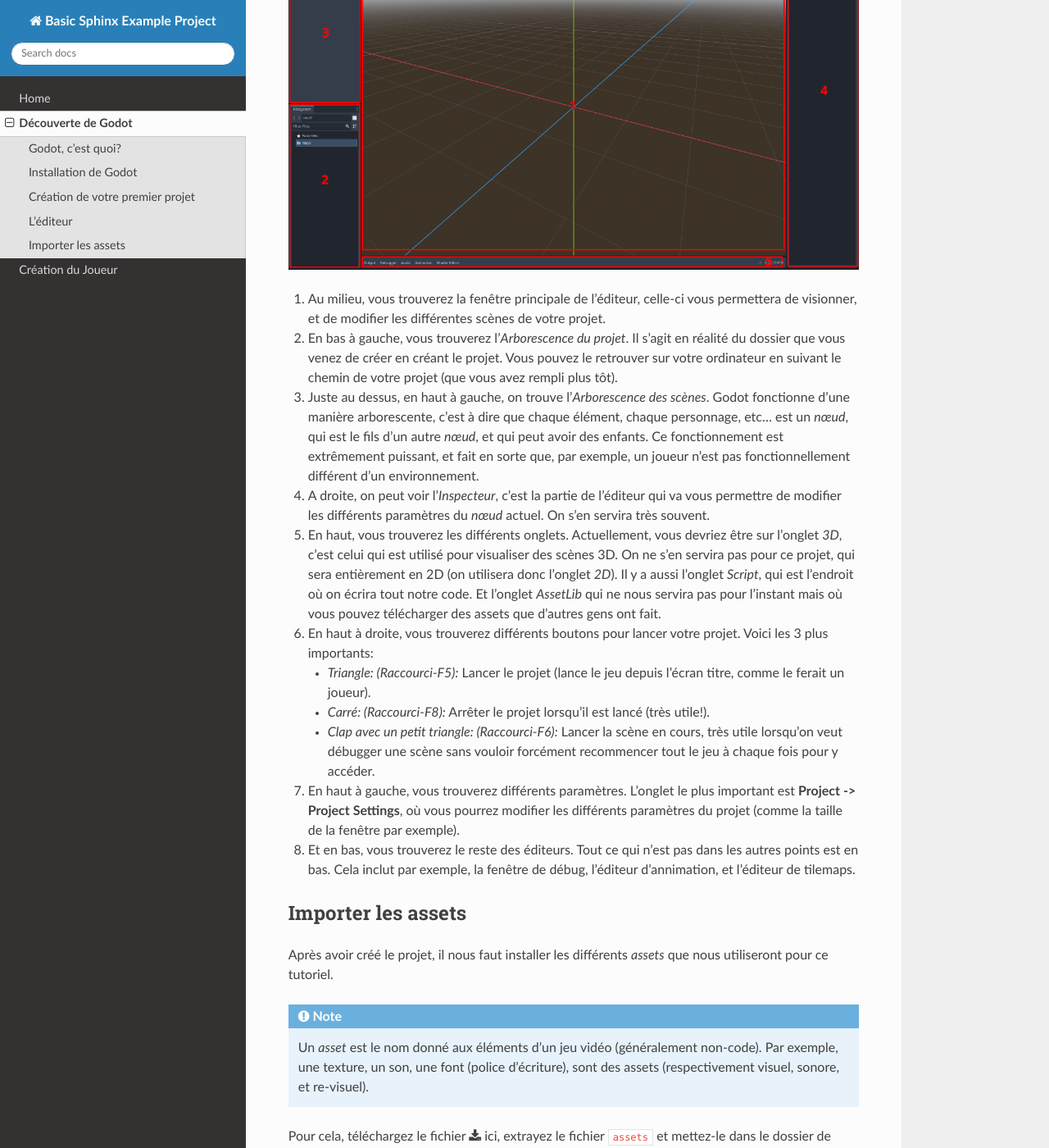
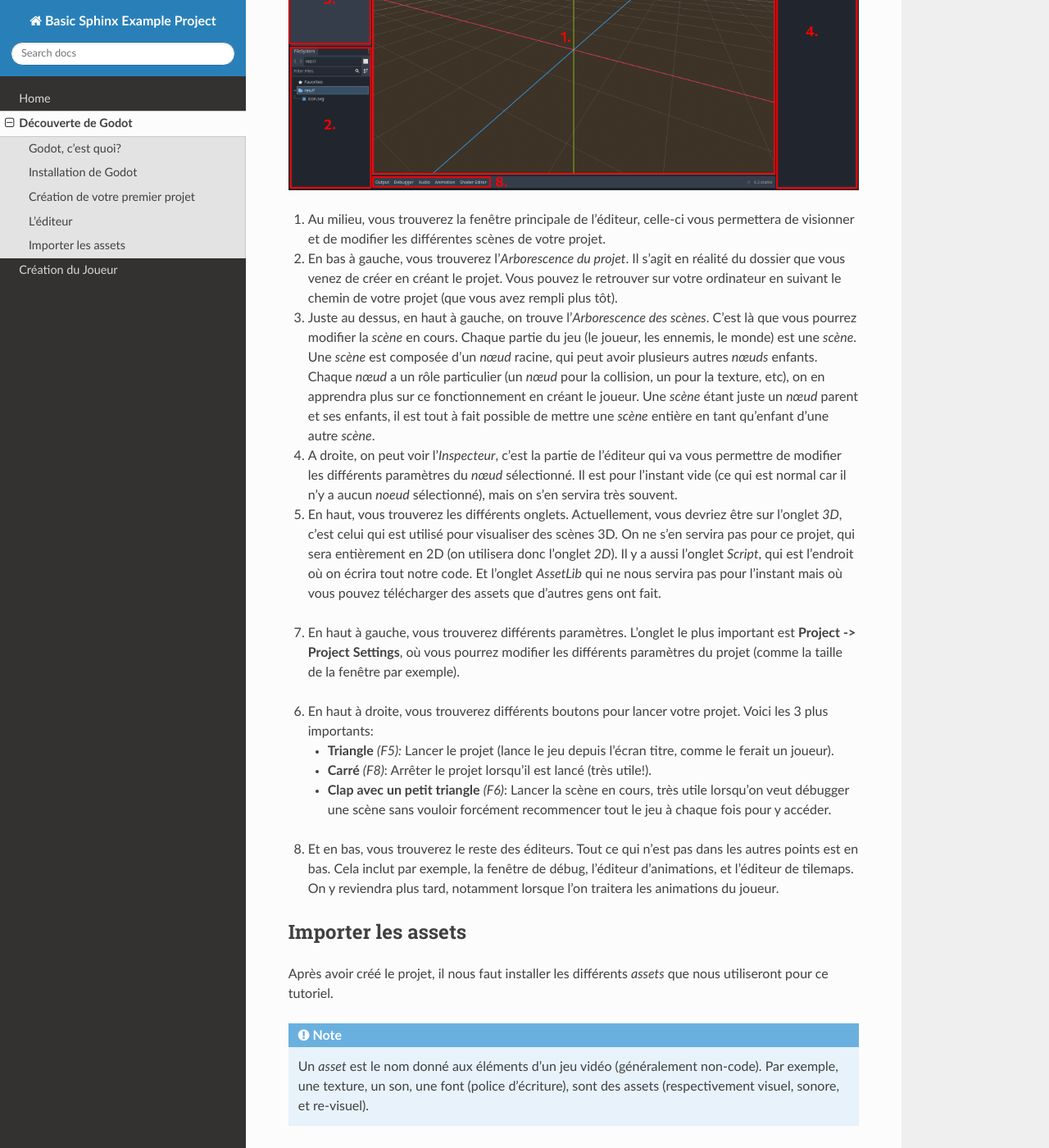
Before and after one commit to iceknith/Godot-Cours-Arcadia---Tower-Protector-Tutoriel, a Sphinx documentation site: the page built from docs/decouverte-godot.rst, in a window 1280 px wide and 1400 px high, scrolled down 2595 px. Shown: the whole window at 82% size. Built offline with Sphinx 7.4.7 and the Read the Docs theme 2.0.0, drawn with Linux system fonts in a browser that asks for light colours; some of the changed text lies outside the part shown.

Commit message:
Corrections

```diff
--- a/docs/decouverte-godot.rst
+++ b/docs/decouverte-godot.rst
@@ -54,23 +54,33 @@ L'éditeur
 
 Dans cette sous-partie, nous allons décrire les différents éléments qui composent l'éditeur:
 
-[note: changer l'image pour inclure les nouveaux numéros]
+.. image:: img/fulleditor.png
 
-.. image:: img/editor.png
-
-1. Au milieu, vous trouverez la fenêtre principale de l'éditeur, celle-ci vous permettera de visionner, et de modifier les différentes scènes de votre projet.
-2. En bas à gauche, vous trouverez l'*Arborescence du projet*. Il s'agit en réalité du dossier que vous venez de créer en créant le projet. Vous pouvez le retrouver sur votre ordinateur en suivant le chemin de votre projet (que vous avez rempli plus tôt).
-3. Juste au dessus, en haut à gauche, on trouve l'*Arborescence des scènes*. Godot fonctionne d'une manière arborescente, c'est à dire que chaque élément, chaque personnage, etc... est un `nœud`, qui est le fils d'un autre `nœud`, et qui peut avoir des enfants. Ce fonctionnement est extrêmement puissant, et fait en sorte que, par exemple, un joueur n'est pas fonctionnellement différent d'un environnement.
-4. A droite, on peut voir l'*Inspecteur*, c'est la partie de l'éditeur qui va vous permettre de modifier les différents paramètres du `nœud` actuel. On s'en servira très souvent.
-5. En haut, vous trouverez les différents onglets. Actuellement, vous devriez être sur l'onglet *3D*, c'est celui qui est utilisé pour visualiser des scènes 3D. On ne s'en servira pas pour ce projet, qui sera entièrement en 2D (on utilisera donc l'onglet *2D*). Il y a aussi l'onglet *Script*, qui est l'endroit où on écrira tout notre code. Et l'onglet *AssetLib* qui ne nous servira pas pour l'instant mais où vous pouvez télécharger des assets que d'autres gens ont fait.
+1. Au milieu, vous trouverez la fenêtre principale de l'éditeur, celle-ci vous permettera de visionner et de modifier les différentes scènes de votre projet.
+2. En bas à gauche, vous trouverez l'*Arborescence du projet*.
+   Il s'agit en réalité du dossier que vous venez de créer en créant le projet.
+   Vous pouvez le retrouver sur votre ordinateur en suivant le chemin de votre projet (que vous avez rempli plus tôt).
+3. Juste au dessus, en haut à gauche, on trouve l'*Arborescence des scènes*. C'est là que vous pourrez modifier la `scène` en cours.
+   Chaque partie du jeu (le joueur, les ennemis, le monde) est une `scène`.
+   Une `scène` est composée d'un `nœud` racine, qui peut avoir plusieurs autres `nœuds` enfants.
+   Chaque `nœud` a un rôle particulier (un `nœud` pour la collision, un pour la texture, etc), on en apprendra plus sur ce fonctionnement en créant le joueur.
+   Une `scène` étant juste un `nœud` parent et ses enfants, il est tout à fait possible de mettre une `scène` entière en tant qu'enfant d'une autre `scène`.
+4. A droite, on peut voir l'*Inspecteur*, c'est la partie de l'éditeur qui va vous permettre de modifier les différents paramètres du `nœud` sélectionné.
+   Il est pour l'instant vide (ce qui est normal car il n'y a aucun `noeud` sélectionné), mais on s'en servira très souvent.
+5. En haut, vous trouverez les différents onglets. Actuellement, vous devriez être sur l'onglet *3D*, c'est celui qui est utilisé pour visualiser des scènes 3D.
+   On ne s'en servira pas pour ce projet, qui sera entièrement en 2D (on utilisera donc l'onglet *2D*).
+   Il y a aussi l'onglet *Script*, qui est l'endroit où on écrira tout notre code.
+   Et l'onglet *AssetLib* qui ne nous servira pas pour l'instant mais où vous pouvez télécharger des assets que d'autres gens ont fait.
+7. En haut à gauche, vous trouverez différents paramètres.
+   L'onglet le plus important est **Project -> Project Settings**, où vous pourrez modifier les différents paramètres du projet (comme la taille de la fenêtre par exemple).
 6. En haut à droite, vous trouverez différents boutons pour lancer votre projet. Voici les 3 plus importants:
 
-   * *Triangle: (Raccourci-F5):* Lancer le projet (lance le jeu depuis l'écran titre, comme le ferait un joueur).
-   * *Carré: (Raccourci-F8):* Arrêter le projet lorsqu'il est lancé (très utile!).
-   * *Clap avec un petit triangle: (Raccourci-F6):* Lancer la scène en cours, très utile lorsqu'on veut débugger une scène sans vouloir forcément recommencer tout le jeu à chaque fois pour y accéder.
+   * **Triangle** *(F5):* Lancer le projet (lance le jeu depuis l'écran titre, comme le ferait un joueur).
+   * **Carré** *(F8)*: Arrêter le projet lorsqu'il est lancé (très utile!).
+   * **Clap avec un petit triangle** *(F6)*: Lancer la scène en cours, très utile lorsqu'on veut débugger une scène sans vouloir forcément recommencer tout le jeu à chaque fois pour y accéder.
 
-7. En haut à gauche, vous trouverez différents paramètres. L'onglet le plus important est **Project -> Project Settings**, où vous pourrez modifier les différents paramètres du projet (comme la taille de la fenêtre par exemple).
-8. Et en bas, vous trouverez le reste des éditeurs. Tout ce qui n'est pas dans les autres points est en bas. Cela inclut par exemple, la fenêtre de débug, l'éditeur d'annimation, et l'éditeur de tilemaps.
+8. Et en bas, vous trouverez le reste des éditeurs. Tout ce qui n'est pas dans les autres points est en bas.
+   Cela inclut par exemple, la fenêtre de débug, l'éditeur d'animations, et l'éditeur de tilemaps. On y reviendra plus tard, notamment lorsque l'on traitera les animations du joueur.
 
 
 Importer les assets
```
Also changed, not shown: other parts of docs/decouverte-godot.rst (+2 -2 lines), docs/creation-joueur.rst (+35 -24 lines), docs/img/collisionshape.png (added), docs/img/fulleditor.png (added).
